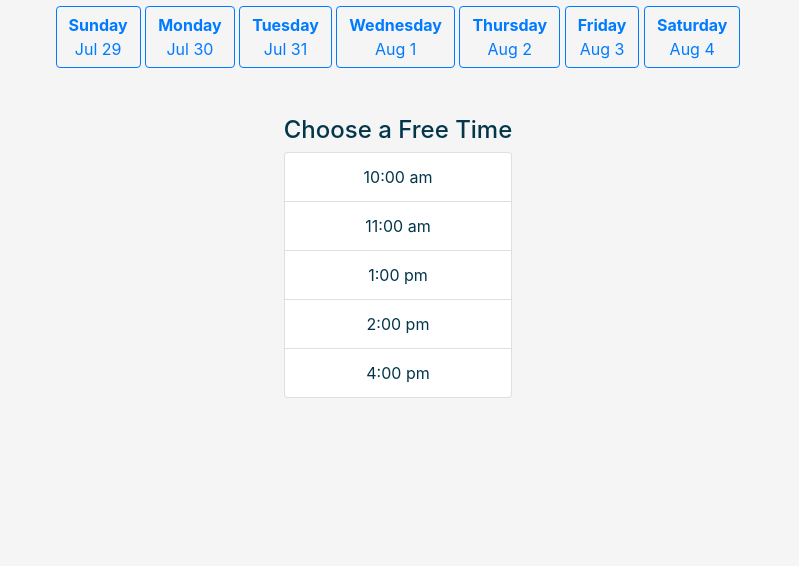
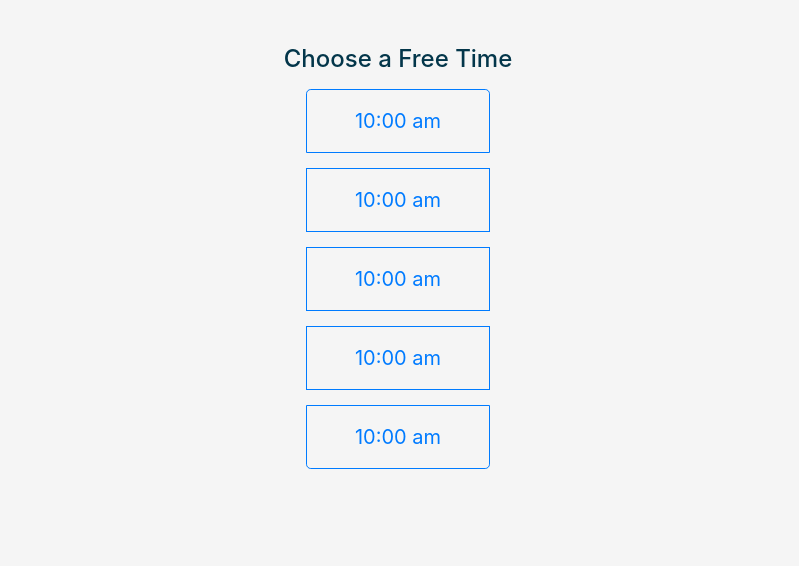
Before and after one commit to matopher/project-coffee, a plain HTML site: page schedule-new-event.html in a window 1280 px wide. Shown: the part 234-800 px from the top of the page, without its empty margins (242-1041 px from the left). Drawn offline with nearby package versions, Linux system fonts and the light colour scheme.

Commit message:
styled schedule new event view, added dashboard link

```diff
--- a/schedule-new-event.html
+++ b/schedule-new-event.html
@@ -15,45 +15,45 @@
   <div class="container-fluid d-flex justify-content-center align-items-center flex-column">
     <h1>Select a Day</h1>
     <div class="mt-3">
-      <button type="button" class="btn btn-outline-primary">
+      <button type="button" class="btn btn-outline-primary m-2">
         <b>Sunday</b>
         <br />Jul 29
       </button>
-      <button type="button" class="btn btn-outline-primary">
+      <button type="button" class="btn btn-outline-primary mx-1">
         <b>Monday</b>
         <br />Jul 30
       </button>
-      <button type="button" class="btn btn-outline-primary">
+      <button type="button" class="btn btn-outline-primary mx-1">
         <b>Tuesday</b>
         <br />Jul 31
       </button>
-      <button type="button" class="btn btn-outline-primary">
+      <button type="button" class="btn btn-outline-primary mx-1">
         <b>Wednesday</b>
         <br />Aug 1
       </button>
-      <button type="button" class="btn btn-outline-primary">
+      <button type="button" class="btn btn-outline-primary mx-1">
         <b>Thursday</b>
         <br />Aug 2
       </button>
-      <button type="button" class="btn btn-outline-primary">
+      <button type="button" class="btn btn-outline-primary mx-1">
         <b>Friday</b>
         <br />Aug 3
       </button>
-      <button type="button" class="btn btn-outline-primary">
+      <button type="button" class="btn btn-outline-primary mx-1">
         <b>Saturday</b>
         <br />Aug 4
       </button>
     </div>
 
-    <div class="mt-5">
-      <h4 class="text-center">Choose a Free Time</h4>
-      <ul class="list-group">
-        <li class="list-group-item text-center px-3">10:00 am</li>
-        <li class="list-group-item text-center">11:00 am</li>
-        <li class="list-group-item text-center"> 1:00 pm</li>
-        <li class="list-group-item text-center"> 2:00 pm</li>
-        <li class="list-group-item text-center"> 4:00 pm</li>
-      </ul>
+    <div class="mt-5 d-flex flex-column justify-content-center align-items-center">
+      <h4 class="text-center pb-2">Choose a Free Time</h4>
+      <div class="btn-group-vertical">
+        <button class="btn btn-lg btn-outline-primary px-5 py-3 mb-3">10:00 am</button>
+        <button class="btn btn-lg btn-outline-primary px-5 py-3 mb-3">10:00 am</button>
+        <button class="btn btn-lg btn-outline-primary px-5 py-3 mb-3">10:00 am</button>
+        <button class="btn btn-lg btn-outline-primary px-5 py-3 mb-3">10:00 am</button>
+        <button class="btn btn-lg btn-outline-primary px-5 py-3 mb-3">10:00 am</button>
+      </div>
 </body>
 
 </html>
```
Also changed, not shown: dashboard.html (+2 -2 lines).
